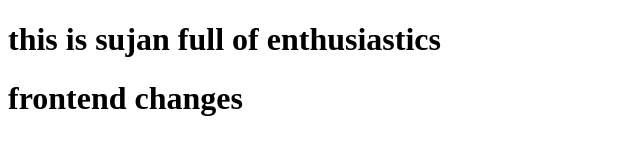
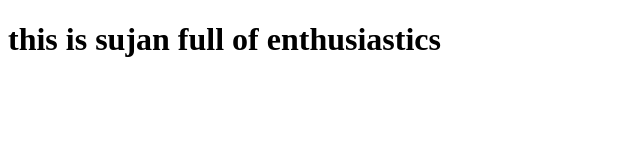
Before and after one commit to SujanE20/samplerepo, a plain HTML site: page index.html in a window 1280 px wide. Shown: the whole page, without its empty margins (0-640 px from the left). Drawn offline with Linux system fonts and the light colour scheme.

Commit message:
fix: removed h1 frontend tag

```diff
--- a/index.html
+++ b/index.html
@@ -7,6 +7,5 @@
 </head>
 <body>
     <h1>this is sujan full of enthusiastics </h1>
-    <h1>frontend changes</h1>
 </body>
 </html>
```
